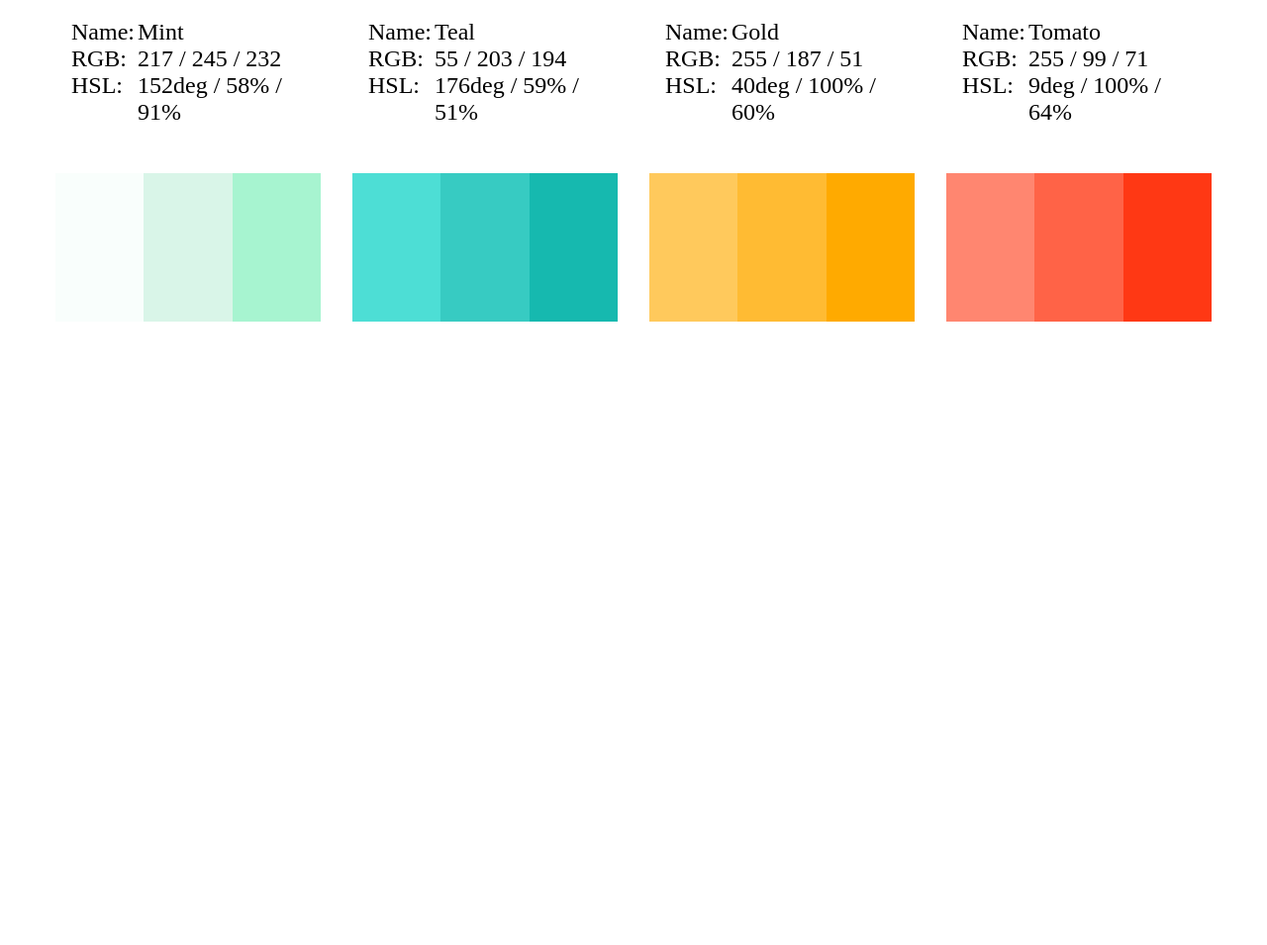
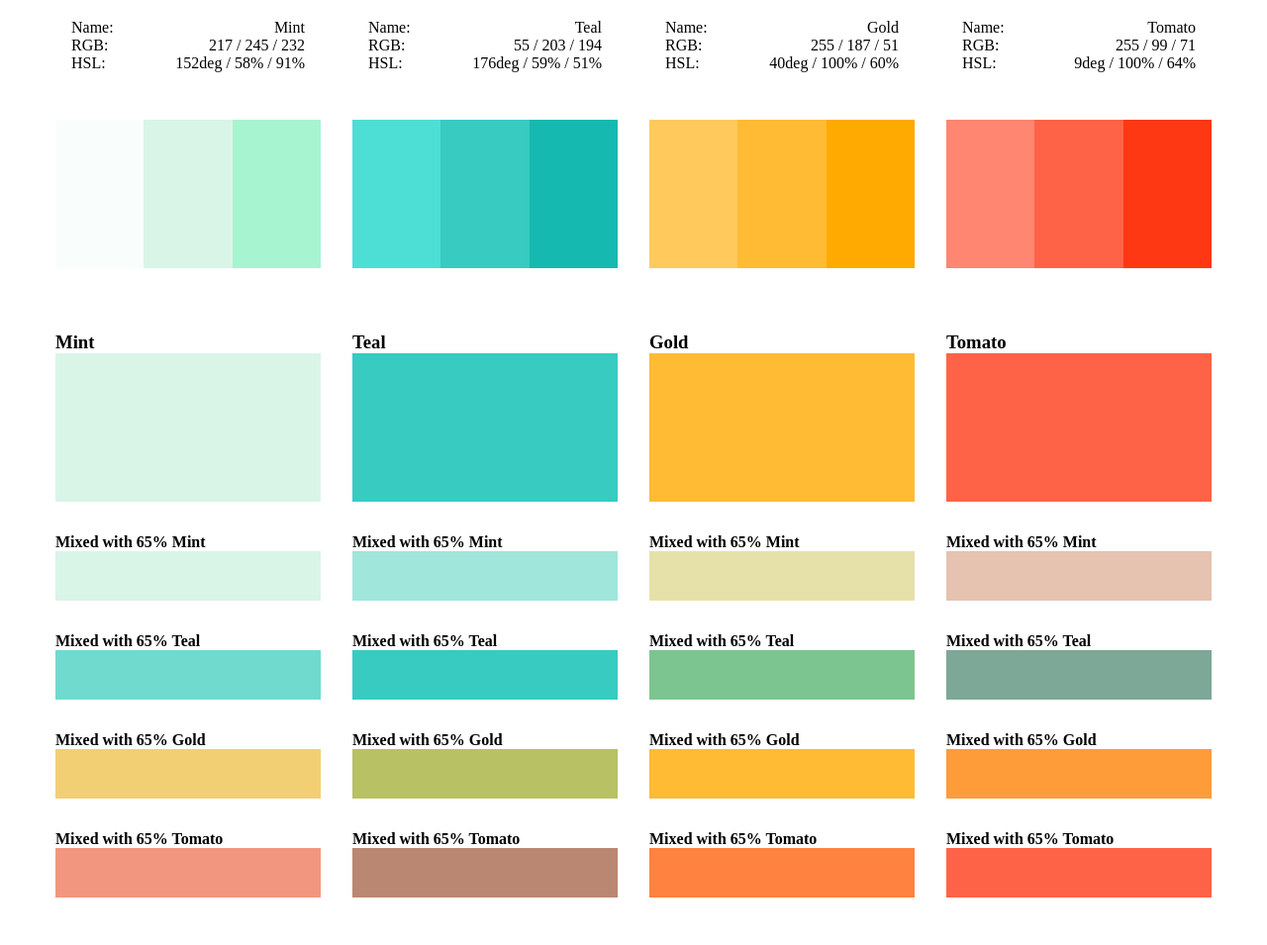
Before and after one commit to alspdx/color-style-guide, a plain HTML site: page index.html in a window 1280 px wide. Shown: the part 195-1150 px from the top of the page at 99% size. Before the commit the page ends 800 px from the top, so only its background shows below. Drawn offline with Linux system fonts and the light colour scheme.

Commit message:
add label to color mixes with mix amount and color mixed with

```diff
--- a/css/_variables.scss
+++ b/css/_variables.scss
@@ -19,6 +19,8 @@ $light-saturate-amount: 10;
 $darken-amount: 10;
 $dark-saturate-amount: 20;
 
+$mix-weight: 65%;
+
 $colors: (
   primary: $primary-color,
   secondary: $secondary-color,
--- a/css/styles.scss
+++ b/css/styles.scss
@@ -74,12 +74,21 @@ img {
     $darken-amount);
   }
 
-
+  @each $type, $value in $colors {
+    .color-#{$type} .mixed-with-#{$color-type} .swatch {
+      background: mix($color-value, $value, $mix-weight);
+    }
+  }
 }
 
 @each $color-type, $color-name in $color-names {
-  .color-#{$color-type} .label-name:before {
+  .color-#{$color-type} .label-name:before,
+  .color-#{$color-type} h3.subheader:before {
     content: "#{$color-name}";
+  }
+
+  .mixed-with-#{$color-type} h4:before {
+    content: 'Mixed with #{$mix-weight} #{$color-name}';
   }
 }
 
@@ -87,11 +96,15 @@ img {
   width: 100%;
   height: 150px;
   margin-bottom: 2rem;
+
+  &.swatch-small {
+    height: 50px;
+  }
 }
 
 .label {
   text-align: left;
-  font-size: 1.5rem;
+  font-size: 1rem;
   display: block;
 
   &:empty {
@@ -99,6 +112,10 @@ img {
   }
 }
 
+.label-color {
+  text-align: right;
+}
+
 .no-padding {
   padding: 0;
 }
--- a/index.html
+++ b/index.html
@@ -123,6 +123,93 @@
           </div>
         </div>
       </div>
+      <div class="row">
+        <div class="column-3 color-primary">
+          <h3 class="subheader"></h3>
+          <div class="swatch"></div>
+
+          <div class="mixed-with-primary">
+            <h4 class="subheader"></h4>
+            <div class="swatch swatch-small"></div>
+          </div>
+          <div class="mixed-with-secondary">
+            <h4 class="subheader"></h4>
+            <div class="swatch swatch-small"></div>
+          </div>
+          <div class="mixed-with-tertiary">
+            <h4 class="subheader"></h4>
+            <div class="swatch swatch-small"></div>
+          </div>
+          <div class="mixed-with-accent">
+            <h4 class="subheader"></h4>
+            <div class="swatch swatch-small"></div>
+          </div>
+        </div>
+        <div class="column-3 color-secondary">
+          <h3 class="subheader"></h3>
+          <div class="swatch"></div>
+
+          <div class="mixed-with-primary">
+            <h4 class="subheader"></h4>
+            <div class="swatch swatch-small"></div>
+          </div>
+          <div class="mixed-with-secondary">
+            <h4 class="subheader"></h4>
+            <div class="swatch swatch-small"></div>
+          </div>
+          <div class="mixed-with-tertiary">
+            <h4 class="subheader"></h4>
+            <div class="swatch swatch-small"></div>
+          </div>
+          <div class="mixed-with-accent">
+            <h4 class="subheader"></h4>
+            <div class="swatch swatch-small"></div>
+          </div>
+        </div>
+        <div class="column-3 color-tertiary">
+          <h3 class="subheader"></h3>
+          <div class="swatch"></div>
+
+          <div class="mixed-with-primary">
+            <h4 class="subheader"></h4>
+            <div class="swatch swatch-small"></div>
+          </div>
+          <div class="mixed-with-secondary">
+            <h4 class="subheader"></h4>
+            <div class="swatch swatch-small"></div>
+          </div>
+          <div class="mixed-with-tertiary">
+            <h4 class="subheader"></h4>
+            <div class="swatch swatch-small"></div>
+          </div>
+          <div class="mixed-with-accent">
+            <h4 class="subheader"></h4>
+            <div class="swatch swatch-small"></div>
+          </div>
+        </div>
+        <div class="column-3 color-accent">
+          <h3 class="subheader"></h3>
+          <div class="swatch"></div>
+
+          <div class="mixed-with-primary">
+            <h4 class="subheader"></h4>
+            <div class="swatch swatch-small"></div>
+          </div>
+          <div class="mixed-with-secondary">
+            <h4 class="subheader"></h4>
+            <div class="swatch swatch-small"></div>
+          </div>
+          <div class="mixed-with-tertiary">
+            <h4 class="subheader"></h4>
+            <div class="swatch swatch-small"></div>
+          </div>
+          <div class="mixed-with-accent">
+            <h4 class="subheader"></h4>
+            <div class="swatch swatch-small"></div>
+          </div>
+        </div>
+
+      </div>
     </div>
   </body>
 </html>
```
Also changed, not shown: css/styles.css, 1 other file.
